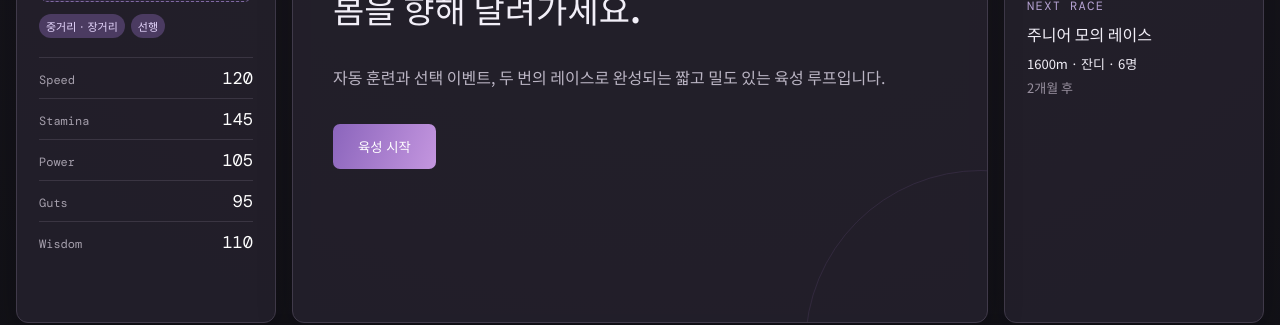
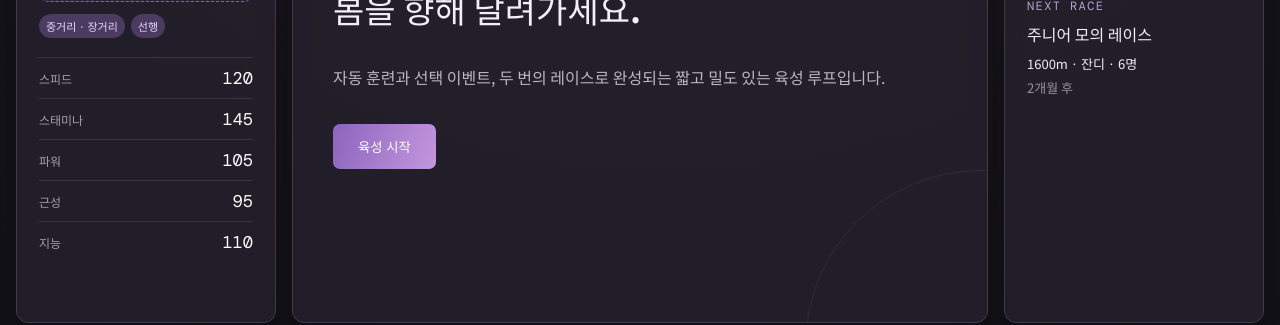
Before and after one commit to indikim0708-crypto/uma-training-sim, a React (Vite) app: page / in a window 1280 px wide. Shown: the part 368-693 px from the top of the page. Built offline with nearby package versions, Linux system fonts and the light colour scheme.

Commit message:
Localize stat labels to Korean

```diff
--- a/src/App.jsx
+++ b/src/App.jsx
@@ -1,12 +1,13 @@
 import { useCallback, useEffect, useMemo, useRef, useState } from 'react'
-import { character, STAT_KEYS } from './data/character'
+import { character, STAT_KEYS, STAT_LABELS } from './data/character'
 import { events } from './data/events'
 import { races } from './data/races'
 import { applyEffects, conditionFrom, months, rating, runTraining, simulateRace } from './game/engine'
 
 const initialGame = () => ({ month: 1, stats: { ...character.stats }, stamina: 100, condition: character.condition, fans: 0, starts: 0, wins: 0, bestRank: 99, raceResults: [], logs: ['육성 준비가 완료되었습니다.'], phase: 'START', training: null, event: null, eventResult: null, race: null, raceStep: 0, paused: false })
 const addLog = (game, text) => ({ ...game, logs: [text, ...game.logs].slice(0, 5) })
-const formatEffects = (effects) => Object.entries(effects.stats ?? {}).map(([key, value]) => `${key.toUpperCase()} +${value}`).join(' · ') || '특별한 변화 없음'
+const statLabel = (key) => STAT_LABELS[key] ?? key
+const formatEffects = (effects) => Object.entries(effects.stats ?? {}).map(([key, value]) => `${statLabel(key)} +${value}`).join(' · ') || '특별한 변화 없음'
 const MONTH_DURATION = 10000
 
 function App() {
@@ -29,7 +30,7 @@ function App() {
       const training = runTraining(prev)
       let next = { ...prev, stamina: training.after, stats: { ...prev.stats }, training, phase: 'TRAINING' }
       Object.entries(training.gains).forEach(([stat, amount]) => { next.stats[stat] += amount })
-      next = addLog(next, `${prev.month}월: ${training.label} ${Object.entries(training.gains).map(([s, v]) => `${s} +${v}`).join(' ') || '체력 회복'}`)
+      next = addLog(next, `${prev.month}월: ${training.label} ${Object.entries(training.gains).map(([s, v]) => `${statLabel(s)} +${v}`).join(' ') || '체력 회복'}`)
       if (currentRace) {
         const race = simulateRace(next, currentRace)
         return { ...next, phase: 'RACE_INTRO', race, raceStep: 0, paused: true }
@@ -120,8 +121,8 @@ function App() {
   </main>
 }
 
-function Stats({ stats, initial = false }) { return <div className="stats">{STAT_KEYS.map((key) => <div key={key}><span>{key}</span><b>{stats[key]}</b>{initial && <em>(+{stats[key] - character.stats[key]})</em>}</div>)}</div> }
-function Training({ game }) { const t = game.training; return <div className="training"><span className="eyebrow">AUTO TRAINING</span><h1>{t ? `${t.label} 훈련을 진행했다.` : '첫 훈련을 준비하고 있습니다.'}</h1>{t ? <><div className="gain">{Object.entries(t.gains).map(([stat, amount]) => <b key={stat}>{stat.toUpperCase()} +{amount}</b>)}</div><p className="stamina-change">체력 {t.before} → {t.after}</p></> : <p>10초 후 자동으로 첫 훈련이 시작됩니다.</p>}<div className="ambient">훈련 리듬을 지키며, 다음 무대를 준비합니다.</div></div> }
+function Stats({ stats, initial = false }) { return <div className="stats">{STAT_KEYS.map((key) => <div key={key}><span>{statLabel(key)}</span><b>{stats[key]}</b>{initial && <em>(+{stats[key] - character.stats[key]})</em>}</div>)}</div> }
+function Training({ game }) { const t = game.training; return <div className="training"><span className="eyebrow">AUTO TRAINING</span><h1>{t ? `${t.label} 훈련을 진행했다.` : '첫 훈련을 준비하고 있습니다.'}</h1>{t ? <><div className="gain">{Object.entries(t.gains).map(([stat, amount]) => <b key={stat}>{statLabel(stat)} +{amount}</b>)}</div><p className="stamina-change">체력 {t.before} → {t.after}</p></> : <p>10초 후 자동으로 첫 훈련이 시작됩니다.</p>}<div className="ambient">훈련 리듬을 지키며, 다음 무대를 준비합니다.</div></div> }
 function EventModal({ game, onChoose, onContinue }) { const { event, eventResult } = game; return <div className="overlay"><div className="modal"><span className="eyebrow">RANDOM EVENT</span><h2>{event.title}</h2>{eventResult ? <><p>{eventResult.result}</p><div className="actual">{eventResult.effectText}</div><button className="primary" onClick={onContinue}>계속</button></> : <><p>{event.text}</p><div className="choices">{event.choices.map((choice) => <button key={choice.label} onClick={() => onChoose(choice)}><b>{choice.label}</b><small>{choice.hint}</small></button>)}</div></>}</div></div> }
 function RaceIntro({ race, onStart }) { return <div className="race-intro"><span className="eyebrow">RACE DAY</span><h1>{race.title}</h1><div className="race-info"><b>{race.distance}</b><b>{race.surface}</b><b>{race.entrants}명 출전</b></div><p>관중의 환호 속에서, 맥퀸이 출전표에 이름을 올렸다.</p><button className="primary" onClick={onStart}>START</button></div> }
 function RaceLog({ game, onContinue }) { const log = game.race.logs[game.raceStep]; const result = game.phase === 'RACE_RESULT'; return <div className="race-log"><span className="eyebrow">RACE LIVE</span><h2>[ {log.phase} ]</h2><p>{log.text}</p>{log.rank && <div className="rank">현재 순위 <b>{log.rank}위 / {game.race.entrants}</b>{log.stamina && <small>레이스 체력 {log.stamina}%</small>}</div>}{result && <button className="primary" onClick={onContinue}>{game.month === 6 ? '결과 보기' : '육성 계속'}</button>}</div> }
--- a/src/data/character.js
+++ b/src/data/character.js
@@ -9,3 +9,10 @@ export const character = {
 }
 
 export const STAT_KEYS = ['Speed', 'Stamina', 'Power', 'Guts', 'Wisdom']
+export const STAT_LABELS = {
+  Speed: '스피드',
+  Stamina: '스태미나',
+  Power: '파워',
+  Guts: '근성',
+  Wisdom: '지능',
+}
```
